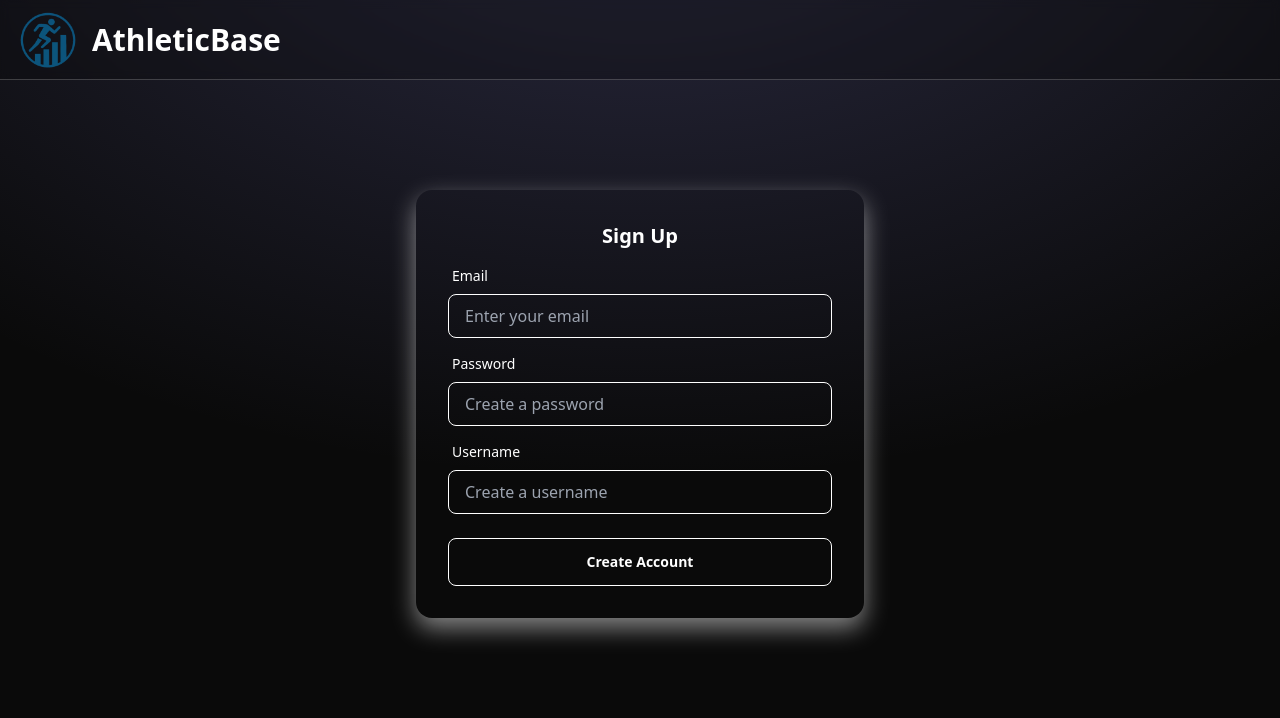
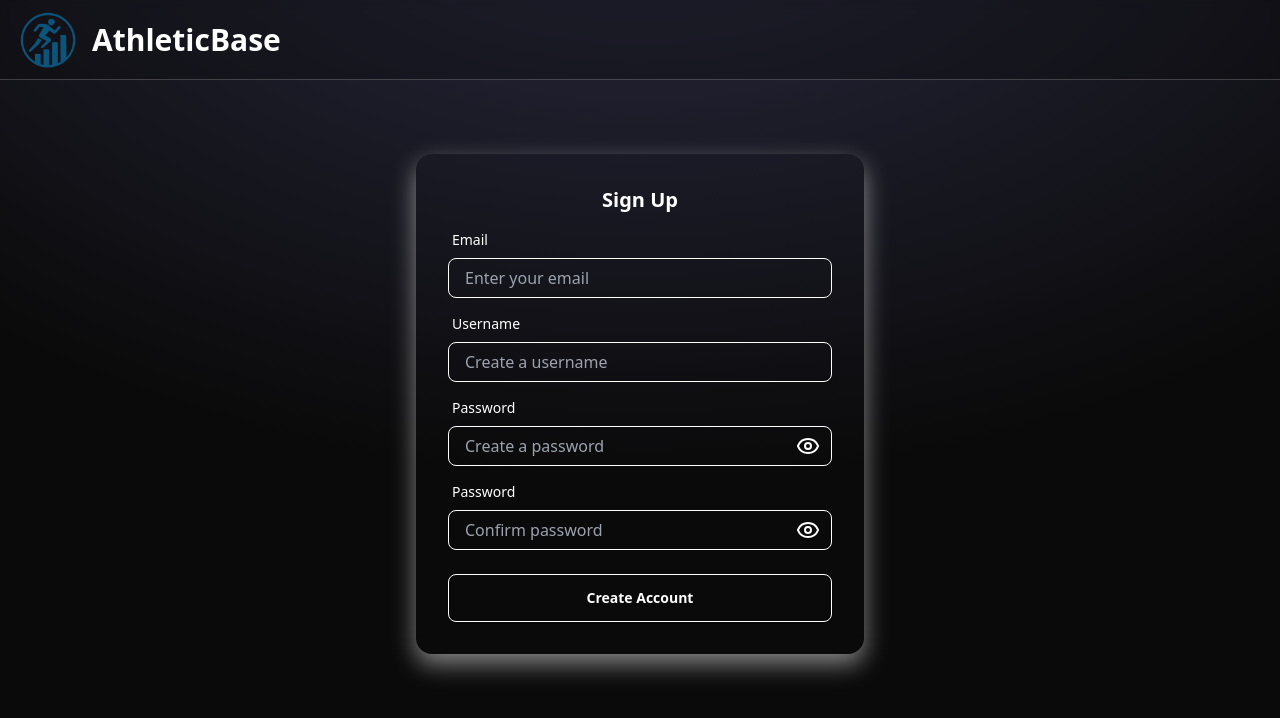
Before and after one commit to ChristianCav/AthleticBase, a React (Vite) app in the folder frontend/: page /signup in a window 1280 px wide. Shown: the top 718 px of the page. Built offline with nearby package versions, Linux system fonts and the light colour scheme.

Commit message:
improved signup page, added loading spinners, and handle accessing login & signup pages while already logged in

```diff
--- /dev/null
+++ b/frontend/src/components/Spinner.jsx
@@ -0,0 +1,12 @@
+import React from 'react'
+import { LoaderIcon } from 'react-hot-toast'
+
+const Spinner = () => {
+  return (
+    <div className='flex justify-center items-center'>
+        <LoaderIcon className='animate-spin min-w-10 min-h-10 text-gray-600' />
+    </div>
+  )
+}
+
+export default Spinner
--- a/frontend/src/pages/HomePage.jsx
+++ b/frontend/src/pages/HomePage.jsx
@@ -7,6 +7,7 @@ import NoPerformances from '../components/NoPerformances.jsx'
 import PerformanceCard from '../components/PerformanceCard.jsx'
 import { Link } from 'react-router'
 import { Plus } from 'lucide-react'
+import Spinner from '../components/Spinner.jsx'
 
 
 const HomePage = () => {
@@ -42,7 +43,10 @@ const HomePage = () => {
 
   return (
     <div className='min-h-screen flex items-center justify-center bg-neutral-950'>
-      {isLoading && isAuthorized && <div className='text-white text-xl'>Loading performances...</div>}
+      {isLoading && isAuthorized && <div className='text-white text-xl flex flex-row gap-x-5 items-center justify-center'>
+        <Spinner />
+        Loading performances...
+        </div>}
       {performances.length === 0 && isAuthorized && !isLoading && <NoPerformances/>}
       {!isLoading && isAuthorized &&
         <div>
--- a/frontend/src/pages/LandingPage.jsx
+++ b/frontend/src/pages/LandingPage.jsx
@@ -10,7 +10,7 @@ const LandingPage = () => {
           Track Your Game. Improve Your Game.
         </h1>
         <p className="text-[19px] text-gray-400 mb-8">
-          Log your performances for all forms of physical activity. Whether it's soccer, golf, or anything in between, you can log it.
+          Log your performances in all forms of physical activity. Whether it's soccer, golf, or anything in between, you can log it.
         </p>
       </div>
 
--- a/frontend/src/pages/ProfilePage.jsx
+++ b/frontend/src/pages/ProfilePage.jsx
@@ -29,9 +29,11 @@ const ProfilePage = () => {
     }, []);
 
     return (
-        <div className='flex items-center justify-center text-base-content min-h-screen'>
-            <p>{profile.email}</p>
-            <p>{profile.username}</p>
+        <div className='flex items-center justify-center bg-neutral-950 min-h-screen'>
+            <div className='text-white'>
+                <p>{profile.email}</p>
+                <p>{profile.username}</p>
+            </div>
         </div>
     )
 }
--- a/frontend/src/pages/SettingsPage.jsx
+++ b/frontend/src/pages/SettingsPage.jsx
@@ -2,7 +2,9 @@ import React from 'react'
 
 const SettingsPage = () => {
   return (
-    <div>SettingsPage</div>
+      <div className='flex items-center justify-center bg-neutral-950 min-h-screen'>
+        <p className='text-white'>Settings</p>
+      </div>
   )
 }
 
--- a/frontend/src/pages/SignUp.jsx
+++ b/frontend/src/pages/SignUp.jsx
@@ -2,25 +2,38 @@ import React, { useState } from 'react'
 import { useNavigate } from 'react-router'
 import toast from 'react-hot-toast'
 import api from '../lib/axios.js'
+import { Eye, EyeOff } from 'lucide-react'
+import Spinner from '../components/Spinner.jsx'
+import { Link } from 'react-router'
+
 
 const SignUp = () => {
   const [email, setEmail] = useState("");
   const [password, setPassword] = useState("");
+  const [confirmed, setConfirmed] = useState("");
   const [username, setUsername] = useState("");
+  const [showPassword, setShowPassword] = useState(false);
   const [loading, setLoading] = useState(false);
+
+  const user = localStorage.getItem("user");
 
   const navigate = useNavigate();
 
   const handleSubmit = async(e) => {
     e.preventDefault();
 
-    if(!email.trim() || !password.trim() || !username.trim()){
+    if(!email.trim() || !password.trim() || !username.trim() || !confirmed.trim()){
       toast.error("All fields are required");
       return;
     }
 
-    setLoading(true);
+    if(password !== confirmed){
+      toast.error("Passwords do not match, please try again");
+      return
+    }
+
     try{
+      setLoading(true);
       const res = await api.post("/users/signup", {username, email, password})
       if(res.data.token){
         localStorage.setItem("token", res.data.token)
@@ -35,14 +48,14 @@ const SignUp = () => {
     catch(error){
       console.log("Error creating account",error);
       toast.error("Failed to create account, try again later")
-    }
-    finally{
+    }finally{
       setLoading(false)
     }
   }
   return (
       <div className="min-h-screen flex items-center justify-center">
       <div className="absolute top-0 -z-10 inset-0 bg-neutral-950 bg-[radial-gradient(ellipse_80%_80%_at_50%_-20%,rgba(120,119,198,0.3),rgba(255,255,255,0))]"></div>
+      {!loading && !user &&
         <div className="card w-full mt-2 max-w-md bg-neutral-850" style={{ boxShadow: '0 10px 25px rgba(255, 255, 255, 0.5)' }}>
           <div className="card-body text-white">
             <h2 className="card-title justify-center">Sign Up</h2>
@@ -54,24 +67,14 @@ const SignUp = () => {
                 <input
                   type="email"
                   placeholder="Enter your email"
-                  className="input input-bordered max-h-11"
+                  className="input input-bordered max-h-10"
+                  onKeyDown={(e) => {
+                    if(e.key === ' '){
+                      e.preventDefault();
+                    }
+                  }}
                   onChange={(e) =>{
                     setEmail(e.target.value)
-                  }}
-                  required
-                />
-              </div>
-
-              <div className="form-control mt-2">
-                <label className="label">
-                  <span className="label-text">Password</span>
-                </label>
-                <input
-                  type="password"
-                  placeholder="Create a password"
-                  className="input input-bordered max-h-11"
-                  onChange={(e) => {
-                    setPassword(e.target.value);
                   }}
                   required
                 />
@@ -84,7 +87,7 @@ const SignUp = () => {
                 <input
                   type="text"
                   placeholder="Create a username"
-                  className="input input-bordered max-h-11"
+                  className="input input-bordered max-h-10"
                   onChange={(e) => {
                     setUsername(e.target.value);
                   }}
@@ -92,12 +95,72 @@ const SignUp = () => {
                 />
               </div>
 
+              <div className="form-control mt-2">
+                <label className="label">
+                  <span className="label-text">Password</span>
+                </label>
+                <div className="relative">
+                  <input
+                    type={showPassword ? "text" : "password"}
+                    placeholder="Create a password"
+                    className="input input-bordered max-h-10 w-full pr-12"
+                    onKeyDown={(e) => {
+                      if(e.key === ' '){
+                        e.preventDefault();
+                      }
+                    }}
+                    onChange={(e) => {
+                      setPassword(e.target.value);
+                    }}
+                    required
+                  />
+                  <button type='button' className='absolute top-1/2 -translate-y-1/2 right-3' onClick={() => setShowPassword(!showPassword)}>
+                    {showPassword ? <EyeOff /> : <Eye />}
+                  </button>
+                </div>
+              </div>
+
+              <div className="form-control mt-2">
+                <label className="label">
+                  <span className="label-text">Password</span>
+                </label>
+                <div className="relative">
+                  <input
+                    type={showPassword ? "text" : "password"}
+                    placeholder="Confirm password"
+                    className="input input-bordered max-h-10 w-full pr-12"
+                    onKeyDown={(e) => {
+                      if(e.key === ' '){
+                        e.preventDefault();
+                      }
+                    }}
+                    onChange={(e) => {
+                      setConfirmed(e.target.value);
+                    }}
+                    required
+                  />
+                  <button type='button' className='absolute top-1/2 -translate-y-1/2 right-3' onClick={() => setShowPassword(!showPassword)}>
+                    {showPassword ? <EyeOff /> : <Eye />}
+                  </button>
+                </div>
+              </div>
+
               <div className="form-control mt-6">
-                <button className="btn btn-primary max-h-11">Create Account</button>
+                <button className="btn btn-primary max-h-10">Create Account</button>
               </div>
             </form>
           </div>
+        </div>}
+        {loading &&
+          <div className='text-white text-xl flex flex-row gap-x-5 items-center justify-center'>
+            <Spinner />
+            Creating account...
+          </div>}
+        {!loading && user && <div className='text-white text-xl flex flex-col gap-y-5 items-center justify-center'>
+          Oops, you are logged in already...
+          <Link to="/homepage" className='btn btn-bordered'>Your Performances</Link>
         </div>
+        }
       </div>
   )
 }
```
Also changed, not shown: frontend/src/components/PerformanceCard.jsx (+4 -4 lines), frontend/src/pages/Login.jsx (+16 -3 lines).
